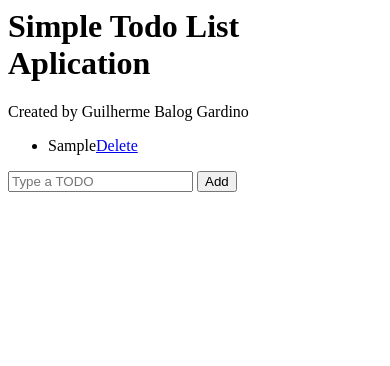
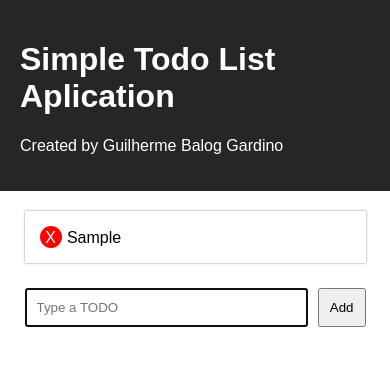
Before and after one commit to GuilhermeBalog/task-list, a plain HTML site: page index.html in a window 390 px wide. Both pictures are taken after typing "Sample" into the empty fields and a click on the button "Add". Drawn offline with Linux system fonts and the light colour scheme.

Commit message:
Style and responsive layout

```diff
--- a/index.html
+++ b/index.html
@@ -1,17 +1,21 @@
 <html>
     <head>
         <meta charset="utf-8">
+		<meta name="viewport" content="width=device-width, initial-scale=1">
         <title>Simple Todo List Aplication</title>
+        <link rel="stylesheet" href="style.css">
     </head>
     <body>
         <div id="app">
             <header>
-                    <h1>Simple Todo List Aplication</h1>
-                    <p>Created by Guilherme Balog Gardino</p>
+                <h1>Simple Todo List Aplication</h1>
+                <p>Created by Guilherme Balog Gardino</p>
             </header>
             <ul></ul>
-            <input type="text" placeholder="Type a TODO">
-            <button>Add</button>
+            <div class="addTodoForm">
+                <input type="text" placeholder="Type a TODO">
+                <button>Add</button>
+            </div>
         </div>
 
         <script src="todos.js"></script>
--- /dev/null
+++ b/style.css
@@ -0,0 +1,69 @@
+body{
+    font-family: 'Arial', sans-serif;
+    margin: 0;
+    padding: 0;
+}
+
+#app header{
+    padding: 20px;
+    background-color: #262626;
+    color: white;
+}
+
+#app header a{
+    text-decoration: none;
+    color: rgb(241, 224, 90);
+}
+
+#app ul{
+    list-style: none;
+    width: 50%;
+    margin: 20px auto;
+    padding: 0;
+}
+
+#app li{
+    padding: 10px;
+    margin: 5px;
+    box-shadow: 0 0 2px 0 rgba(0, 0, 0, 0.5);
+}
+
+#app li a{
+    display: inline-block;
+    padding: .2em;
+    margin: 5px;
+    width: 1em;
+    height: 1em;
+    border-radius: 50%;
+    background-color: red;
+    text-decoration: none;
+    text-align: center;
+    color: white;
+}
+
+#app .addTodoForm{
+    width: 50%;
+    margin: auto;
+    display: flex;
+}
+
+#app input{
+    margin: 5px;
+    padding: 10px;
+    width: 100%;
+}
+
+#app button{
+    margin: 5px;
+    padding: 10px;
+    cursor: pointer;
+}
+
+@media only screen and (max-width: 750px){
+    #app ul{
+        width: 90%;
+    }
+    #app .addTodoForm{
+        width: 90%;
+    }
+}
--- a/todos.js
+++ b/todos.js
@@ -12,7 +12,7 @@ function renderTodos(){
         var todoText = document.createTextNode(todo)
 
         var linkElement = document.createElement('a')
-        var linkText = document.createTextNode('Delete')
+        var linkText = document.createTextNode('X')
 
         linkElement.appendChild(linkText)
         linkElement.setAttribute('href', '#')
@@ -20,9 +20,11 @@ function renderTodos(){
         var pos = todos.indexOf(todo)
         linkElement.setAttribute('onclick', 'deleteTodo(' + pos + ')')
 
+        todoElement.appendChild(linkElement)
         todoElement.appendChild(todoText)
-        todoElement.appendChild(linkElement)
         listElement.appendChild(todoElement)
+
+        inputElement.focus()
     }
 }
 
@@ -40,6 +42,11 @@ function addTodo(){
 
 buttonElement.onclick = addTodo;
 
+inputElement.addEventListener("keypress", function(event){
+    if(event.key === "Enter"){
+        addTodo()
+    }
+})
 function deleteTodo(pos){
     todos.splice(pos, 1)
     renderTodos()
```
